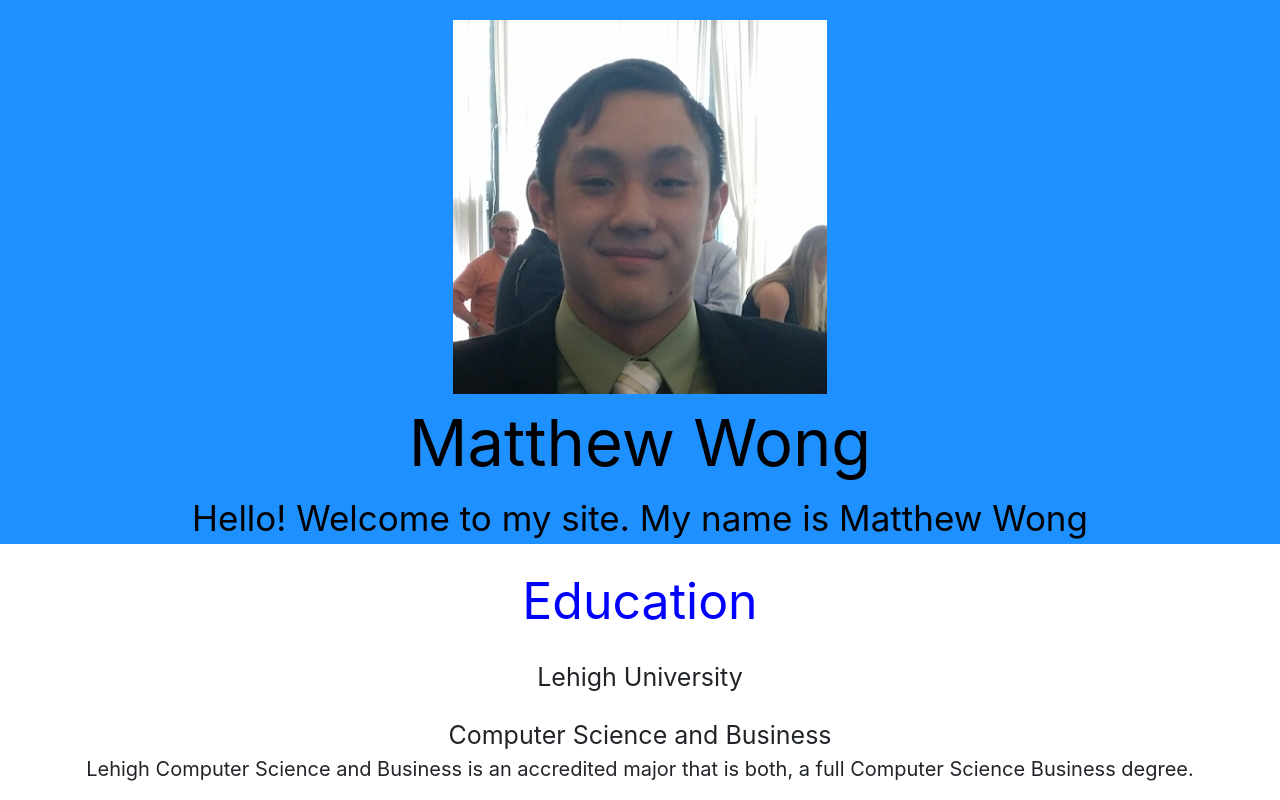
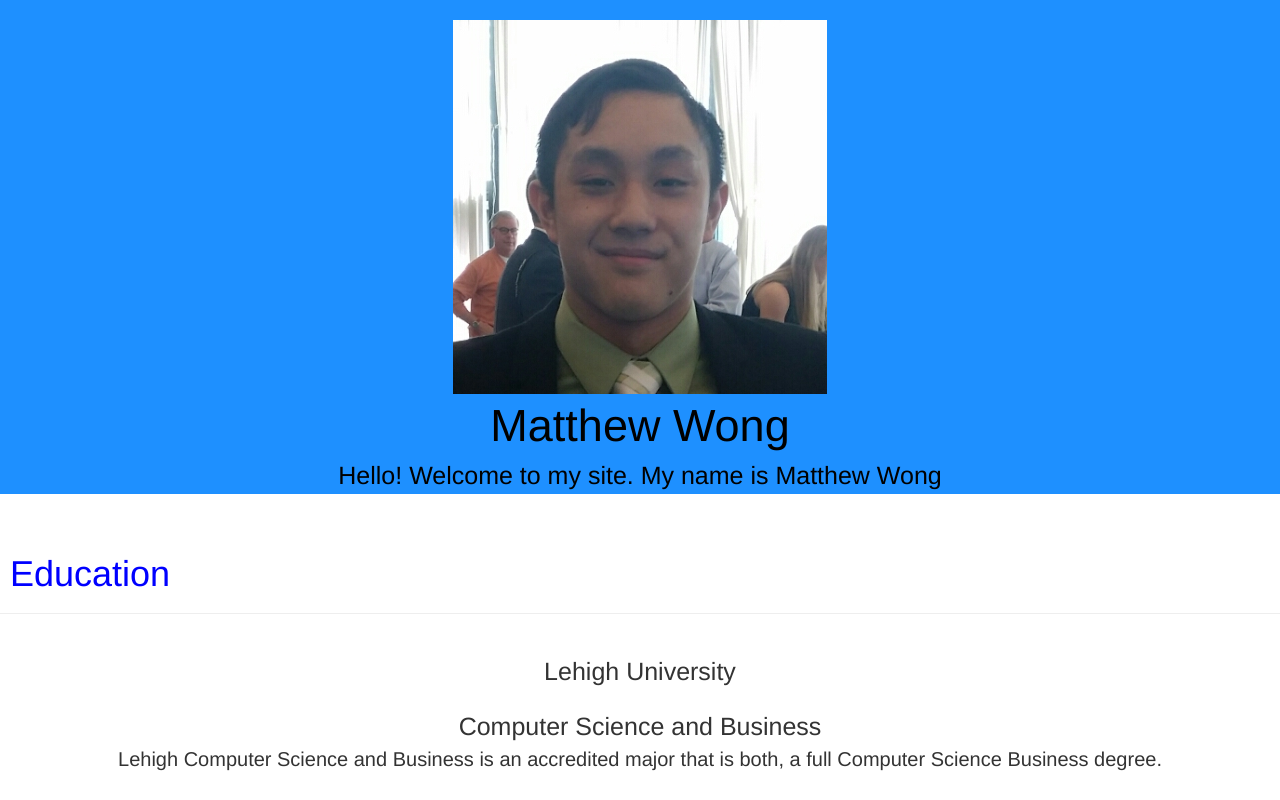
Before and after one commit to mattnj58/pwaSite, a React (Create React App) app: page / in a window 1280 px wide. Built offline with nearby package versions, Linux system fonts and the light colour scheme.

Commit message:
bootstrap part 2

```diff
--- a/package.json
+++ b/package.json
@@ -7,8 +7,10 @@
     "jquery": "^3.3.1",
     "popper.js": "^1.14.6",
     "react": "^16.7.0",
+    "react-bootstrap": "^0.32.4",
     "react-dom": "^16.7.0",
-    "react-scripts": "^2.1.3"
+    "react-scripts": "^2.1.3",
+    "reactstrap": "^7.0.2"
   },
   "scripts": {
     "start": "react-scripts start",
--- a/public/index.html
+++ b/public/index.html
@@ -45,16 +45,11 @@
       To create a production bundle, use `npm run build` or `yarn build`.
     -->
 
-    <script src="https://code.jquery.com/jquery-3.3.1.slim.min.js"
-            integrity="sha384-q8i/X+965DzO0rT7abK41JStQIAqVgRVzpbzo5smXKp4YfRvH+8abtTE1Pi6jizo"
-            crossorigin="anonymous"></script>
+    <!-- Latest compiled and minified CSS -->
+    <link rel="stylesheet" href="https://maxcdn.bootstrapcdn.com/bootstrap/3.3.7/css/bootstrap.min.css" integrity="sha384-BVYiiSIFeK1dGmJRAkycuHAHRg32OmUcww7on3RYdg4Va+PmSTsz/K68vbdEjh4u" crossorigin="anonymous">
 
-    <script src="https://cdnjs.cloudflare.com/ajax/libs/popper.js/1.14.0/umd/popper.min.js"
-            integrity="sha384-cs/chFZiN24E4KMATLdqdvsezGxaGsi4hLGOzlXwp5UZB1LY//20VyM2taTB4QvJ"
-            crossorigin="anonymous"></script>
+    <!-- Optional theme -->
+    <link rel="stylesheet" href="https://maxcdn.bootstrapcdn.com/bootstrap/3.3.7/css/bootstrap-theme.min.css" integrity="sha384-rHyoN1iRsVXV4nD0JutlnGaslCJuC7uwjduW9SVrLvRYooPp2bWYgmgJQIXwl/Sp" crossorigin="anonymous">
 
-    <script src="https://stackpath.bootstrapcdn.com/bootstrap/4.1.0/js/bootstrap.min.js"
-            integrity="sha384-uefMccjFJAIv6A+rW+L4AHf99KvxDjWSu1z9VI8SKNVmz4sk7buKt/6v9KI65qnm"
-            crossorigin="anonymous"></script>
   </body>
 </html>
--- a/src/Education/education.css
+++ b/src/Education/education.css
@@ -5,7 +5,8 @@
 }
 
 .section--header{
-    text-align: center;
+    padding-left: 10px;
+    text-align: left;
     font-size: 50px;
     color: blue;
 }
--- a/src/Education/education.js
+++ b/src/Education/education.js
@@ -1,12 +1,13 @@
 import React, { Component } from 'react';
 import './education.css';
+import PageHeader from "react-bootstrap/es/PageHeader";
 
 class Education extends Component{
     render() {
         return(
             <div className='Education'>
                 <div className='padding-top'></div>
-                <header className='section--header'> Education </header>
+                <PageHeader className='section--header'> Education </PageHeader>
                 <div className='padding-top'></div>
                 <header className='school'> Lehigh University </header>
                 <div className='padding-top'></div>
--- a/src/Welcome/welcome.css
+++ b/src/Welcome/welcome.css
@@ -1,6 +1,6 @@
 .name--section{
     background-color: dodgerblue;
-    font-size: 65px;
+    font-size: 45px;
     text-align: center;
     color: #000;
 }
@@ -14,5 +14,5 @@
     background-color: dodgerblue;
     text-align: center;
     color: black;
-    font-size: 35px;
+    font-size: 25px;
 }
--- a/src/index.js
+++ b/src/index.js
@@ -1,6 +1,4 @@
 import React from 'react';
-import $ from 'jquery';
-import Popper from 'popper.js';
 import ReactDOM from 'react-dom';
 import './index.css';
 import App from './App/App';
```
Also changed, not shown: src/App/App.js (+4 -4 lines), 1 other file (tests, documents, lock files or other folders).
